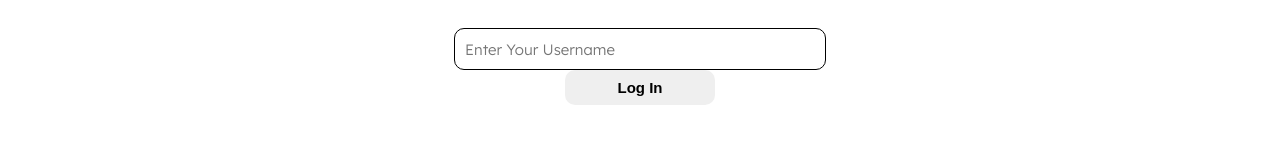
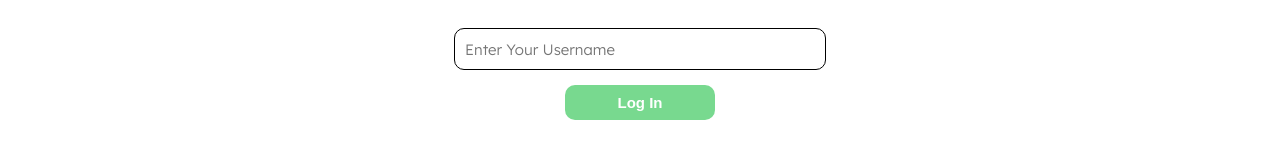
Before and after one commit to AramArakelyan777/expense-tracker-app, a React (Create React App) app: page /login in a window 1280 px wide. Shown: the part 285-444 px from the top of the page. Built offline with nearby package versions, Linux system fonts and the light colour scheme.

Commit message:
minor changes

```diff
--- a/src/components/Button/Button.css
+++ b/src/components/Button/Button.css
@@ -7,10 +7,10 @@
     font-weight: 700;
     border: none;
     cursor: pointer;
+    margin-top: 15px;
 }
 
 .login {
-    margin-top: 15px;
     background: #78D98F;
     color: white;
 }
--- a/src/components/Login/Login.js
+++ b/src/components/Login/Login.js
@@ -20,7 +20,7 @@ function Login() {
             <p>Your financial journey is just a login away. Experience the convenience of tracking,<br />managing, and optimizing your expenses—all in one secure place.</p>
             <form className="loginForm">
                 <input className="username" placeholder="Enter Your Username" type='text' onChange={evt => setUser(evt.target.value)} /><br />
-                <Button onClick={() => {
+                <Button className="button login" onClick={() => {
                     auth.login(user)
                     navigate("/", { replace: true })
                 }}>Log In</Button>
--- a/src/components/Login/User.js
+++ b/src/components/Login/User.js
@@ -11,7 +11,7 @@ function User() {
         <div>
             <h1 className="logoutHeader">Logout and return when you need us.</h1>
             <p>Thank you for trusting us with your financial journey, {auth.user}.</p>
-            <Button onClick={() => {
+            <Button className="button logout" onClick={() => {
                 auth.logout()
                 navigate("/")
             }}>Log Out</Button>
```
